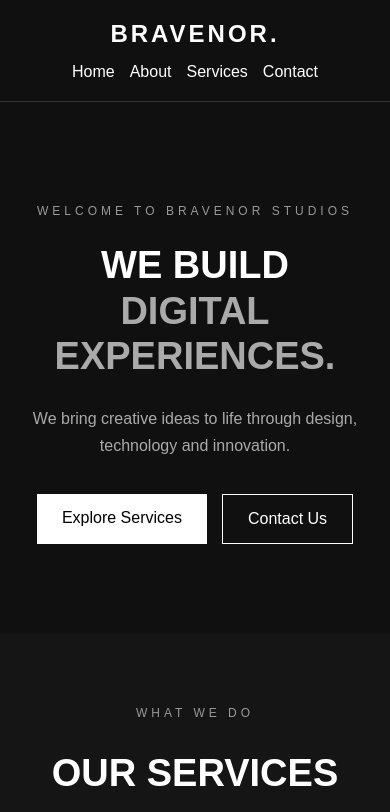
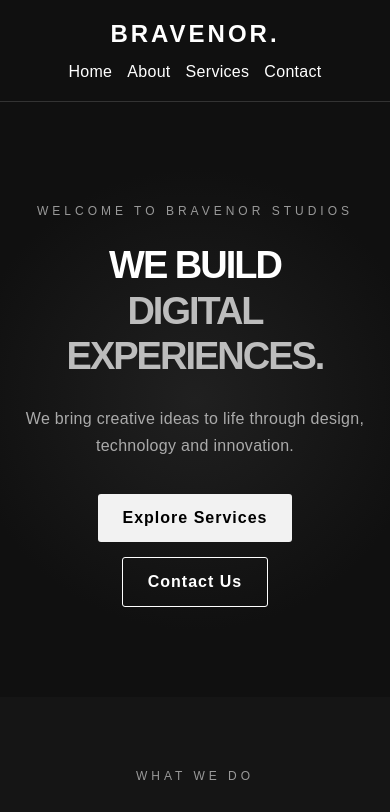
Before and after one commit to ikusikaoluwadarasimi-debug/bravenor-studios, a plain HTML site: page index.html in a window 390 px wide. Shown: the top 812 px of the page. Drawn offline with Linux system fonts and the light colour scheme.

Commit message:
Refactor CSS for layout and styling enhancements
Updated styles for various elements including hero section, buttons, and service cards. Added responsive design adjustments and hover effects.

```diff
--- a/style.css
+++ b/style.css
@@ -290,3 +290,53 @@ nav a:hover {
     background: #bbb;
     transform: translateY(-3px);
 }
+/* BRAVENOR STUDIOS - PREMIUM FINISH */
+
+body {
+    letter-spacing: 0.3px;
+}
+
+.hero {
+    background: radial-gradient(
+        circle at center,
+        #202020 0%,
+        #101010 65%
+    );
+}
+
+.hero h1 {
+    font-weight: 800;
+    letter-spacing: -2px;
+}
+
+.hero h1 span {
+    color: #bdbdbd;
+}
+
+.hero-buttons a {
+    font-weight: bold;
+    letter-spacing: 1px;
+    border-radius: 3px;
+}
+
+.btn-primary {
+    background: #f2f2f2;
+}
+
+.btn-primary:hover {
+    background: #c5c5c5;
+}
+
+.service-card {
+    border-radius: 4px;
+}
+
+.service-card:hover {
+    background: #292929;
+}
+
+.contact-button {
+    font-weight: bold;
+    letter-spacing: 1px;
+    border-radius: 3px;
+}
```
